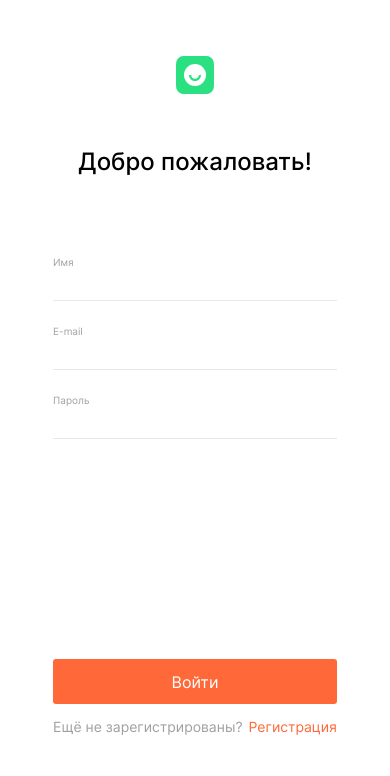
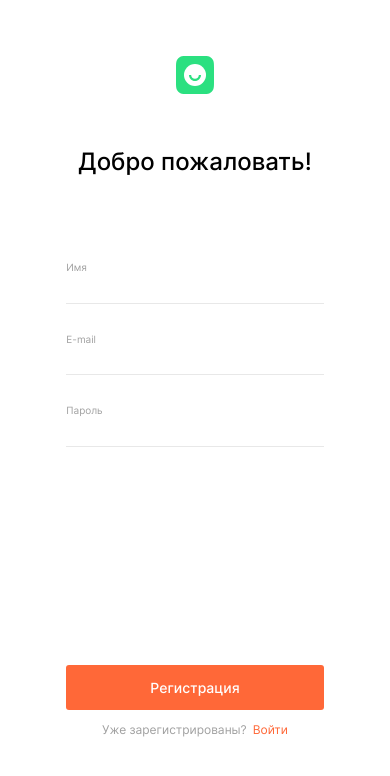
Before and after one commit to SofaLis/movies-explorer-frontend, a React (Create React App) app: page /signup in a window 390 px wide. Shown: the top 776 px of the page. Built offline with nearby package versions, Linux system fonts and the light colour scheme.

Commit message:
fix: Исправили пути

```diff
--- a/package.json
+++ b/package.json
@@ -8,7 +8,7 @@
     "@testing-library/user-event": "^13.5.0",
     "react": "^18.2.0",
     "react-dom": "^18.2.0",
-    "react-router-dom": "^6.4.2",
+    "react-router-dom": "^5.2.1",
     "react-scripts": "5.0.1",
     "web-vitals": "^2.1.4"
   },
--- a/src/components/App/App.js
+++ b/src/components/App/App.js
@@ -1,5 +1,5 @@
 import React from 'react';
-import { Route, Routes, useNavigate } from 'react-router-dom';
+import { Route, Switch, useHistory } from 'react-router-dom';
 
 import './App.css';
 import Main from '../Main/Main';
@@ -13,35 +13,48 @@ import SavedMovies from '../SavedMovies/SavedMovies';
 function App() {
 
   const [isLoggedIn, setIsLoggedIn] = React.useState(true);
-  const history = useNavigate();
+  const history = useHistory();
 
   function handleLogIn(email, password) {
     setIsLoggedIn(true);
-    history('/');
+    history.push('/');
   }
 
   function handleRegister(name, email, password) {
     setIsLoggedIn(true);
-    history('/');
+    history.push('/');
   }
 
   function handleLogOff(name, email, password) {
     setIsLoggedIn(false);
-    history('/');
+    history.push('/');
   }
 
   return (
     <div className="page">
-      <Routes>
-        <Route path="/" element={<Main isLoggedIn={isLoggedIn} />} />
-        <Route path="/movies" element={<Movies isLoggedIn={isLoggedIn} />} />
-        <Route path="/signup" element={<Register onRegister={handleRegister} />} />
-        <Route path="/signin" element={<Login onRegister={handleLogIn} />} />
-        <Route path="/profile" element={<Profile onRegister={handleLogIn} onClick={handleLogOff}
-        isLoggedIn={isLoggedIn} />} />
-        <Route path="/saved-movies" element={<SavedMovies isLoggedIn={isLoggedIn} />} />
-        <Route path="*" element={<NotFound />} />
-      </Routes>
+      <Switch>
+        <Route exact path="/">
+          <Main isLoggedIn={isLoggedIn} />
+        </Route>
+        <Route path="/movies">
+          <Movies isLoggedIn={isLoggedIn} />
+        </Route>
+        <Route path="/signup">
+          <Register onRegister={handleRegister} />
+        </Route>
+        <Route path="/signin">
+          <Login onRegister={handleLogIn} />
+        </Route>
+        <Route path="/profile">
+          <Profile onRegister={handleLogIn} onClick={handleLogOff} isLoggedIn={isLoggedIn} />
+        </Route>
+        <Route path="/saved-movies">
+          <SavedMovies isLoggedIn={isLoggedIn} />
+        </Route>
+        <Route path="*">
+          <NotFound />
+        </Route>
+      </Switch>
     </div>
   );
 }
--- a/src/components/Authorization/Authorization.css
+++ b/src/components/Authorization/Authorization.css
@@ -57,9 +57,13 @@
     border: none;
     border-bottom: 1px solid #E8E8E8;
     padding: 0 0 10px;
-    margin: 0 0 24px;
+    margin: 0;
     color: black;
     width: 100%;
+}
+
+.authorizatio__input_active {
+    color: #EE3465;
 }
 
 .authorizatio__input-list {
@@ -83,6 +87,9 @@
     transition: opacity 0.5s;
     opacity: 1;
     cursor: pointer;
+    font-weight: 500;
+    font-size: 14px;
+    line-height: 17px;
 }
 
 .authorizatio__button:hover {
@@ -94,6 +101,23 @@
     font-size: 14px;
     line-height: 17px;
     color: #A0A0A0;
+}
+
+.authorizatio_err {
+    font-weight: 400;
+    font-size: 10px;
+    line-height: 12px;
+    color: #EE3465;
+    display: none;
+    padding-top: 6px;
+}
+
+.authorizatio__input-container {
+    margin: 0 0 24px;
+}
+
+.authorizatio_err_active {
+    display: flex;
 }
 
 @media screen and (max-width: 1279px) {
@@ -121,4 +145,9 @@
     .authorizatio__form {
         min-height: 493px;
     }
+
+    .authorization__text {
+        font-size: 12px;
+        line-height: 15px;
+    }
 }
--- a/src/components/Authorization/Authorization.js
+++ b/src/components/Authorization/Authorization.js
@@ -4,6 +4,9 @@ import { Link } from 'react-router-dom';
 import logo from '../../images/logo.svg';
 
 export default function Authorization(props) {
+
+    const [isErr, setIsErr] = React.useState(false);
+
     return (
         <section className={`authorization authorization__${props.formName}`} onSubmit={props.onSubmit} >
             <div className='authorization__container'>
@@ -14,19 +17,38 @@ export default function Authorization(props) {
                 <form className="authorizatio__form" name={`form_${props.formName}`}>
                     <div className="authorizatio__input-list">
                         {props.nameAuth === 'register' && (
-                            <>
+                            <div className="authorizatio__input-container">
                                 <span className="authorizatio__caption">Имя</span>
-                                <input className="authorizatio__input" type="text" id="name" name="name"
+                                <input className={`${isErr ? "authorizatio__input authorizatio__input_active" : "authorizatio__input"}`}
+                                    type="text" id="name" name="name"
                                     required minLength="2" maxLength="40" onChange={props.handleChangeName} value={props.name} />
-                            </>
+                                <span className={`${isErr ? "authorizatio_err authorizatio_err_active" : "authorizatio_err"}`}>
+                                    Что-то пошло не так...
+                                </span>
+                            </div>
                         )}
-                        <span className="authorizatio__caption">E-mail</span>
-                        <input className="authorizatio__input" type="email" id="email" name="email"
-                            required onChange={props.handleChangeEmail} value={props.email} />
-                        <span className="authorizatio__caption">Пароль</span>
-                        <input className="authorizatio__input" type="password" id="password" name="password"
-                            required onChange={props.handleChangePassword} value={props.password} />
+
+                        <div className="authorizatio__input-container">
+                            <span className="authorizatio__caption">E-mail</span>
+                            <input className={`${isErr ? "authorizatio__input authorizatio__input_active" : "authorizatio__input"}`}
+                                type="email" id="email" name="email"
+                                required onChange={props.handleChangeEmail} value={props.email} />
+                            <span className={`${isErr ? "authorizatio_err authorizatio_err_active" : "authorizatio_err"}`}>
+                                Что-то пошло не так...
+                            </span>
+                        </div>
+
+                        <div className="authorizatio__input-container">
+                            <span className="authorizatio__caption">Пароль</span>
+                            <input className={`${isErr ? "authorizatio__input authorizatio__input_active" : "authorizatio__input"}`}
+                                type="password" id="password" name="password"
+                                required onChange={props.handleChangePassword} value={props.password} />
+                            <span className={`${isErr ? "authorizatio_err authorizatio_err_active" : "authorizatio_err"}`}>
+                                Что-то пошло не так...
+                            </span>
+                        </div>
                     </div>
+
                     <div className="authorizatio__dox">
                         <button type="submit" className="authorizatio__button">
                             {props.buttonText}
--- a/src/components/Navigation/Navigation.css
+++ b/src/components/Navigation/Navigation.css
@@ -92,9 +92,23 @@
     height: 11px;
 }
 
-@media screen and (max-width: 500px) {
+.navigation__link_active {
+    padding-bottom: 4px;
+    border-bottom: 2px solid black;
+}
+
+@media screen and (max-width: 558px) {
     .navigation__container {
         width: 100%;
         margin: 0;
     }
+
+    .navigation__close {
+        top: 20px;
+        right: 20px;
+    }
+
+    .navigation__container-link {
+        padding: 144px 10px 47px;
+    }
 }
--- a/src/components/Register/Register.js
+++ b/src/components/Register/Register.js
@@ -25,8 +25,8 @@ export default function Register(props) {
     }
 
   return (
-      <Authorization formName="register" title="Добро пожаловать!" buttonText="Войти"
-      text="Ещё не зарегистрированы?" linkText="Регистрация" link="/signin" nameAuth="register"
+      <Authorization formName="register" title="Добро пожаловать!" buttonText="Регистрация"
+      text="Уже зарегистрированы?" linkText="Войти" link="/signin" nameAuth="register"
       onSubmit={handleSubmit} handleChangeName={handleChangeName} handleChangeEmail={handleChangeEmail}
       handleChangePassword={handleChangePassword} />
   )
--- a/src/index.js
+++ b/src/index.js
@@ -6,7 +6,7 @@ import { BrowserRouter } from 'react-router-dom';
 
 const root = ReactDOM.createRoot(document.getElementById('root'));
 root.render(
-  <BrowserRouter>
-    <App />
-  </BrowserRouter>
+    <BrowserRouter>
+      <App />
+    </BrowserRouter>
 );
```
Also changed, not shown: 1 other file (tests, documents, lock files or other folders).
